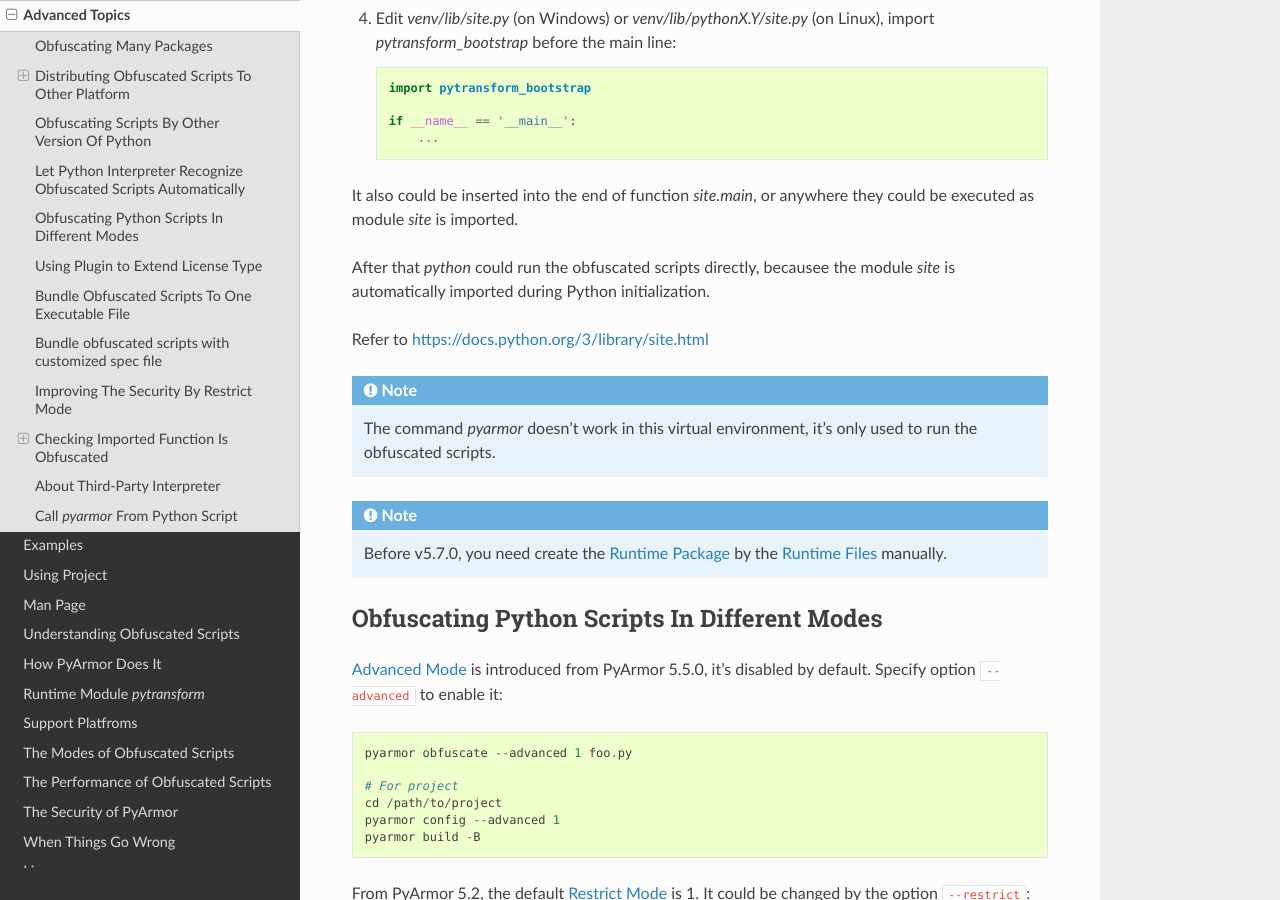
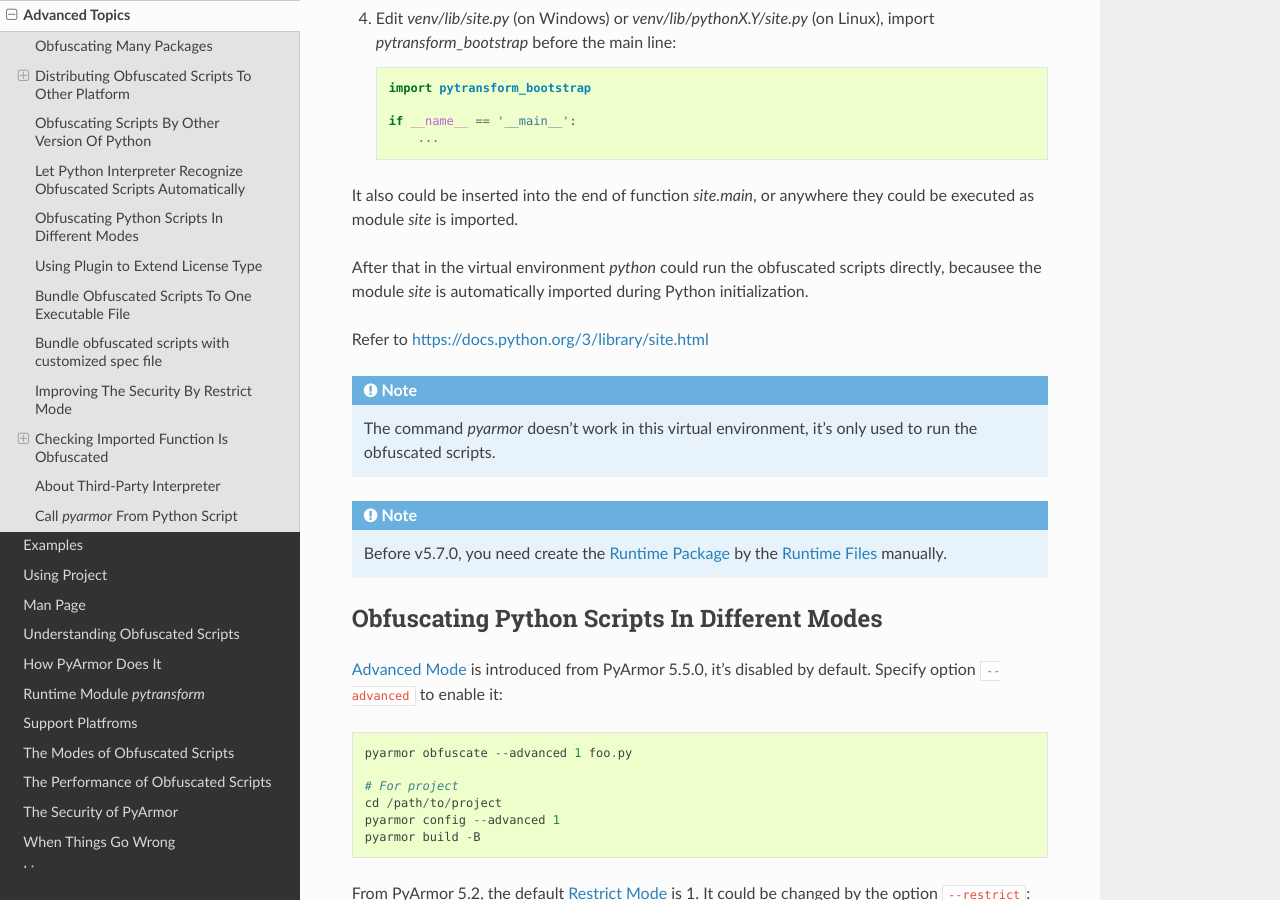
Before and after one commit to dashingsoft/pyarmor, a Sphinx documentation site: the page built from docs/advanced.rst, in a window 1280 px wide and 900 px high, scrolled down 4275 px. Built offline with Sphinx 7.4.7 and the Read the Docs theme 2.0.0, drawn with Linux system fonts in a browser that asks for light colours.

Commit message:
Refine doc

```diff
--- a/docs/advanced.rst
+++ b/docs/advanced.rst
@@ -199,8 +199,9 @@
 It also could be inserted into the end of function `site.main`, or anywhere they
 could be executed as module `site` is imported.
 
-After that `python` could run the obfuscated scripts directly, becausee the
-module `site` is automatically imported during Python initialization.
+After that in the virtual environment `python` could run the obfuscated scripts
+directly, becausee the module `site` is automatically imported during Python
+initialization.
 
 Refer to https://docs.python.org/3/library/site.html
 
```
